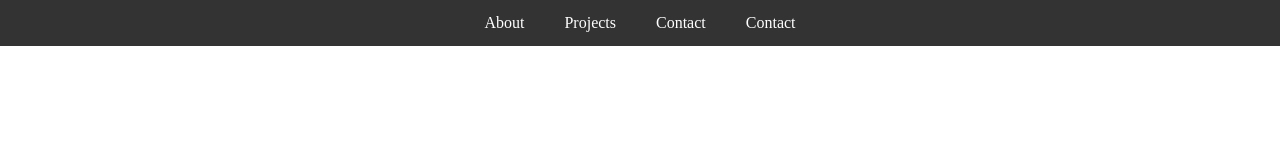
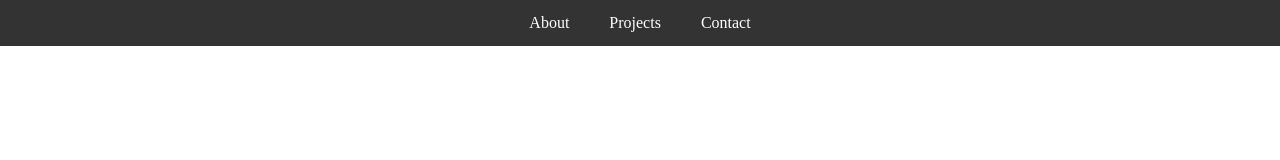
Before and after one commit to UmerFq56/UmerFq56.github.io, a plain HTML site: page index.html in a window 1280 px wide. Drawn offline with Linux system fonts and the light colour scheme.

Commit message:
Update index.html

```diff
--- a/index.html
+++ b/index.html
@@ -13,7 +13,6 @@
                 <li><a href="#" onclick="loadContent(About)">About</a></li>
                 <li><a href="#" onclick="loadContent(Projects)">Projects</a></li>
                 <li><a href="#" onclick="loadContent(Contacts)">Contact</a></li>
-                <li><a href="#" onclick="loadContent(Contacts)">Contact</a></li>
 
             </ul>
         </nav>
```
